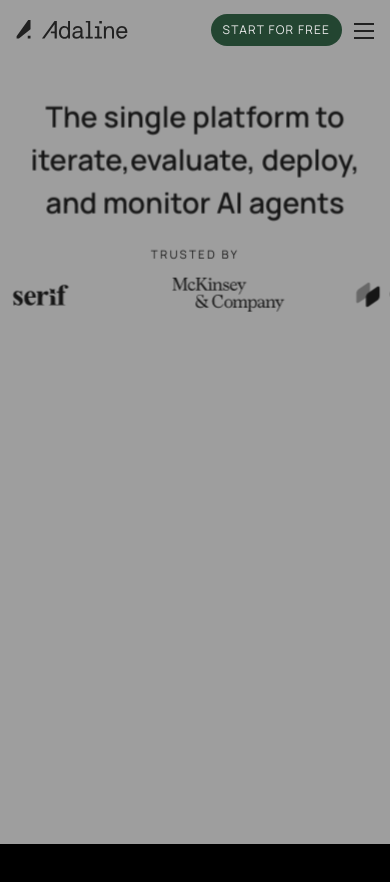
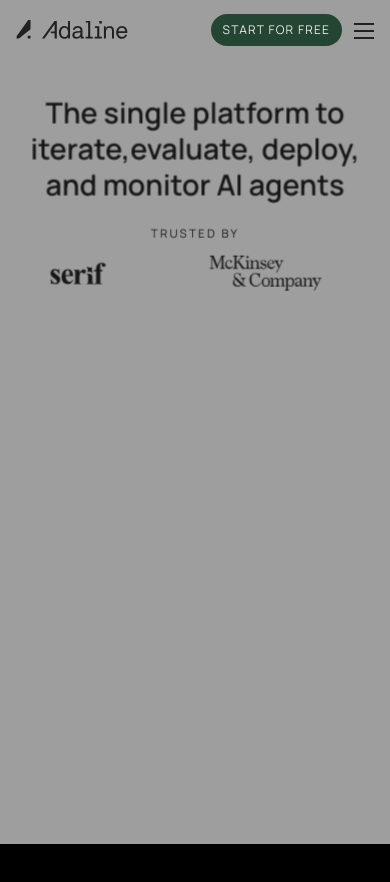
Before and after one commit to Karthikeyadevarakonda/codedale, a React (Vite) app: page / in a window 390 px wide. Shown: the top 882 px of the page. Built offline with nearby package versions, Linux system fonts and the light colour scheme.

Commit message:
added new

```diff
--- a/src/LandingPage.jsx
+++ b/src/LandingPage.jsx
@@ -189,7 +189,7 @@
         ref={heroTextRef}
         className="pointer-events-none fixed inset-0 z-20 flex flex-col items-center pt-20 md:pt-16 px-4 text-center"
       >
-        <h1 className="hero-heading text-black text-[30px] font-semibold sm:font-medium sm:text-[36px] md:leading-tight">
+        <h1 className="hero-heading text-black text-[30px] leading-tight font-semibold sm:font-medium sm:text-[36px] md:leading-tight">
           The single platform to iterate,
           <br className="hidden md:block" />
           evaluate, deploy, and monitor AI agents
--- a/src/ScrollSequenceHero.jsx
+++ b/src/ScrollSequenceHero.jsx
@@ -35,13 +35,13 @@
   return (
     <section
       ref={sectionRef}
-      className="relative h-[500vh] bg-black overscroll-none"
+      className="relative h-[200vh] w-full sm:h-[500vh] bg-black overscroll-none"
     >
       <div className="sticky top-0 h-screen w-screen overflow-hidden">
         {/* Canvas layer */}
         <canvas
           ref={canvasRef}
-          className="absolute inset-0 h-full w-full bg-black pointer-events-none"
+          className="absolute sm:inset-0 h-full w-full bg-black pointer-events-none"
         />
       </div>
     </section>
```
